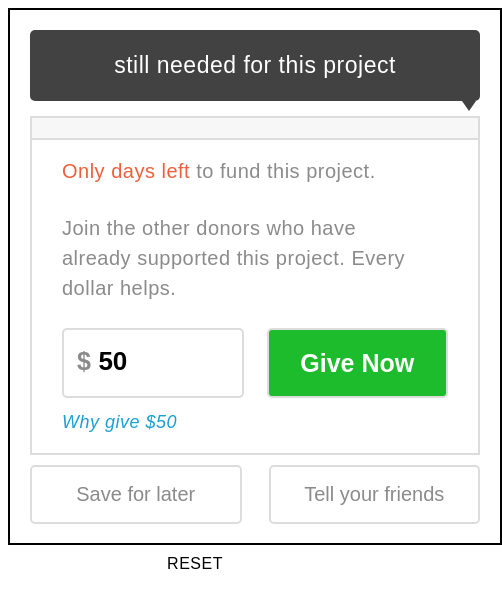
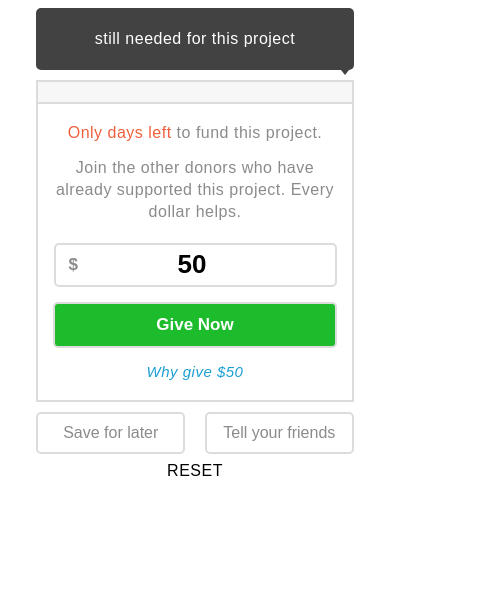
Before and after one commit to boJackEden/donate, a website: page client/donate.html in a window 390 px wide. Shown: the whole page, 502 px wide, since content can reach past the window. Drawn offline with nearby package versions, Linux system fonts and the light colour scheme; some packages are replaced by stand-ins of ours; no server answers; a script that the page names is missing.

Commit message:
make responsive

```diff
--- a/client/style.css
+++ b/client/style.css
@@ -147,3 +147,56 @@ button.tell-friends{
 .success{
   background-color: #179024 !important;
 }
+
+@media(max-width: 508px) {
+  .container {
+    width: 318px;
+    height: 444px;
+    padding: 0px;
+    border: none;
+    margin: auto;
+  }
+  .needed-message{
+    font-size: 16px;
+  }
+  .triangle{
+    border-width: 5px 4px 0 4px;
+  }
+  .info-donate {
+    font-size: 16px;
+    padding: 20px 15px;
+    text-align: center;
+  }
+  .info{
+    margin-top: 15px;
+    line-height: 22px;
+    margin-bottom: 20px;
+  }
+  .give .input {
+    font-size: 17px;
+    width: 279px;
+    height: 40px;
+  }
+  .give #left .symbol {
+    float: left;
+    margin-top: 10px;
+  }
+  .give #left input {
+    width: 200px;
+    text-align: center;
+    margin-left: -19px;
+  }
+  .give #right{
+    width: 100%;
+    margin-top: 15px;
+    height: 46px;
+    margin-bottom: 15px;
+  }
+  .why-give{
+    font-size: 15px;
+  }
+  button.save-for-later, button.tell-friends{
+    font-size: 16px;
+    padding: 10px;
+  }
+}
--- a/server.js
+++ b/server.js
@@ -11,9 +11,9 @@ app.get('/', function(req, res) {
 });
 
 var project = {
-  remaining: 668,
-  amountContributed: 0,
+  amountContributed: 200,
   target: 668,
+  remaining: 448,
   daysLeft: 3,
   contributors: 0
 };
```
